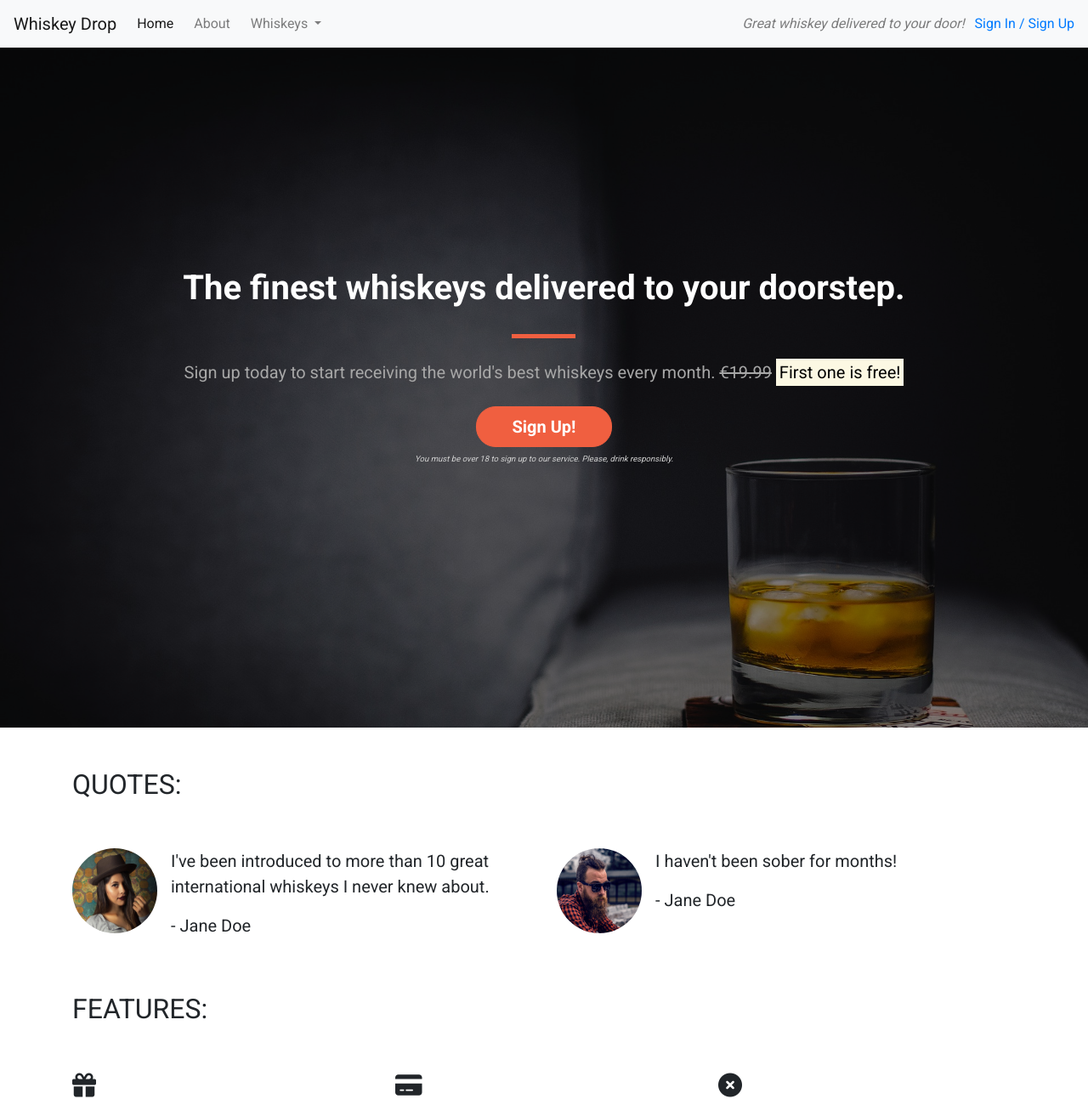
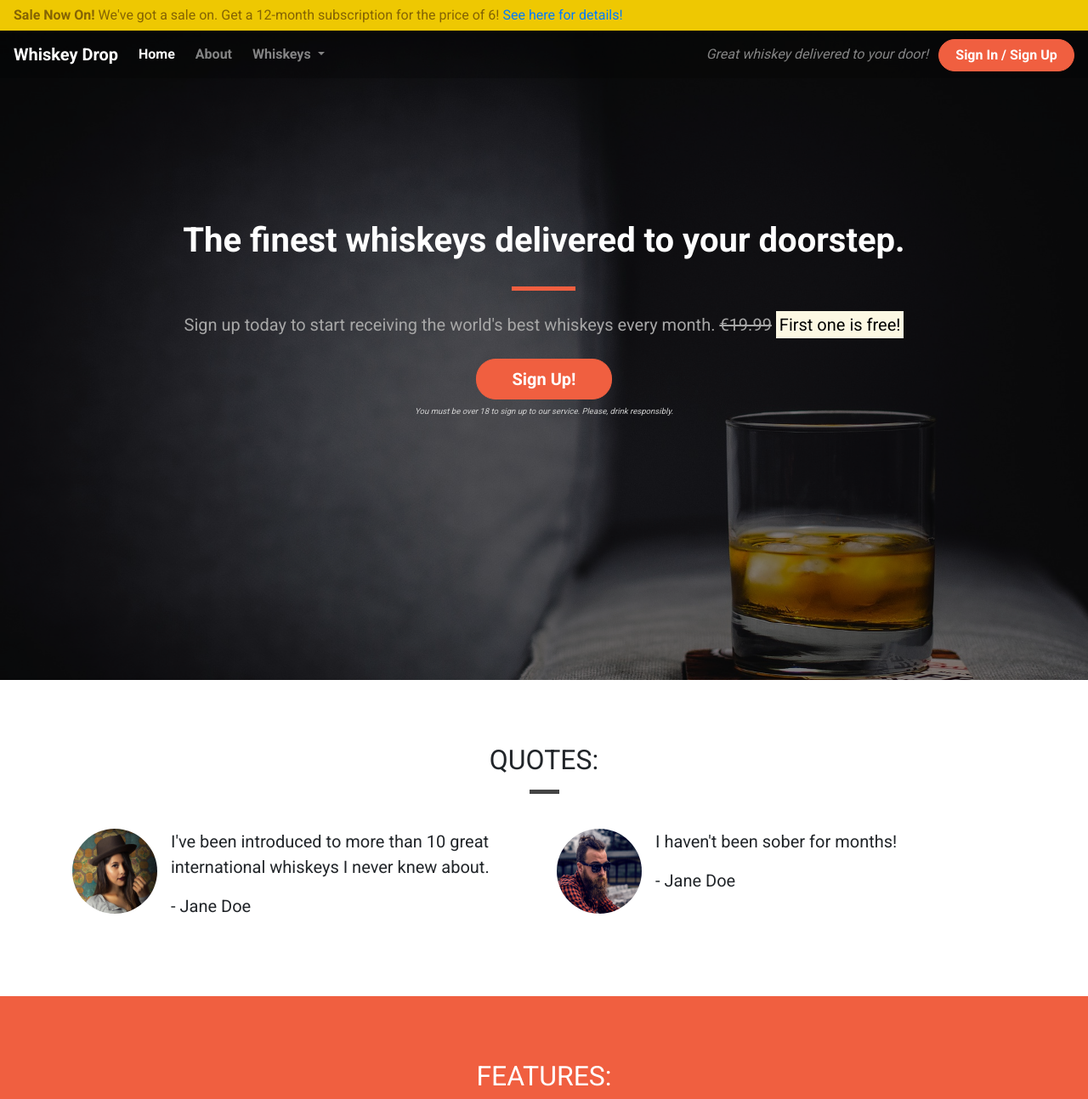
Before and after one commit to HPCarey/Bootstrap, a plain HTML site: page index.html in a window 1280 px wide. Shown: the top 1293 px of the page at 85% size. Drawn offline with nearby package versions, Linux system fonts and the light colour scheme.

Commit message:
add custom styles to features and quotes

```diff
--- a/css/style.css
+++ b/css/style.css
@@ -2,7 +2,25 @@ body {
     font-family: 'Roboto', sans-serif;
 }
 
-.alert-container {}
+.container-wrapper {}
+
+.container-wrapper--red {
+    background-color: #f05f40;
+    color: white;
+}
+
+.alert-container .col-12 {
+    padding-left: 0;
+    padding-right: 0;
+}
+
+.site-wide-alert {
+    border-radius: 0;
+    margin-bottom: 0;
+    padding: 5px 15px;
+    background-color: #eec802;
+    border-color: #eec802;
+}
 
 .callout-container {
     height: 100vh;
@@ -34,13 +52,29 @@ body {
 
 .features_container {}
 
+/* Page Headers*/
+
+.page-header {
+    margin-bottom: 0;
+    border-bottom: 0;
+    text-align: center;
+}
+
+.page-header h2 {
+    margin-top: 0;
+}
+
+.quotes .page-header {
+    margin-bottom: 25px;
+}
+
 /* Block Dividers */
 
 .block-divider {
     width: 75px;
     height: 5px;
     border: 0;
-
+    background-color: #444;
 
 }
 
@@ -48,9 +82,51 @@ body {
     background-color: #f05f40;
 }
 
+.block-divider--white {
+    background-color: white;
+}
+
 .block-divider--short {
     width: 35px;
 
+}
+
+/* Content containers*/
+
+.content-container {
+    padding-top: 75px;
+    padding-bottom: 75px;
+}
+
+/*Navbar*/
+
+.navalert-container {
+    position: absolute;
+    top: 0;
+    left: 0;
+    padding-left: 0;
+    padding-right: 0;
+    z-index: 1;
+}
+
+.navbar {
+    margin-bottom: 0;
+    border: 0;
+    width: 100%;
+    background-color: rgba(0, 0, 0, 0.25);
+}
+
+.navbar .navbar-toggler {
+    border: 0;
+}
+
+.navbar-brand {
+    font-weight: bold;
+
+}
+
+.navbar .navbar-nav a {
+    font-weight: bold;
 }
 
 /*Jumbotron*/
@@ -98,5 +174,25 @@ body {
     background-color: #df4929;
     border-color: #df4929;
     color: white;
+}
 
+.feature {
+    text-align: center;
+    margin-bottom: 40px;
 }
+
+.feature i {
+    margin-bottom: 20px;
+    font-size: 45px;
+    line-height: 45px;
+}
+
+.feature .btn {
+    background-color: white;
+    border-color: white;
+    border-radius: 15px;
+    min-width: 100px;
+    font-weight: bold;
+    margin-top: 10px;
+    color: #f05f40;
+}
--- a/index.html
+++ b/index.html
@@ -14,7 +14,19 @@
 </head>
 
 <body>
-    <nav class="navbar navbar-light bg-light navbar-expand-sm">
+    <div class="container-fluid navalert-container">
+        <div class="container-fluid alert-container">
+            <div class="row d-none d-sm-block">
+                <div class="col-12">
+                    <div class="site-wide-alert alert alert-warning">
+                        <strong>Sale Now On!</strong> We've got a sale on. Get a 12-month subscription for the price of
+                        6!
+                        <a href="">See here for details!</a>
+                    </div>
+                </div>
+            </div>
+        </div>
+        <nav class="navbar navbar-dark navbar-expand-sm">
             <a href="/" class="navbar-brand">Whiskey Drop</a>
 
             <button class="navbar-toggler ml-auto" type="button" data-toggle="collapse" data-target="#navbarNavDropdown"
@@ -33,28 +45,20 @@
                             <a class="dropdown-item" href="#">Irish</a>
                             <a class="dropdown-item" href="#">Scotch</a>
                             <a class="dropdown-item" href="#">Japanese</a>
-                        <a class="dropdown-item" href="#">American</a>
                         </div>
                     </li>
-                <li class="nav-item mr-2 d-block d-sm-none"><a class="nav-link" href="/login">Sign In / Sign Up</a></li>
+                    <li class="nav-item mr-2 d-block d-sm-none"><a class="nav-link" href="/login">Sign In / Sign Up</a>
+                    </li>
                 </ul>
             </div>
             <div class="d-none d-md-block">
                 <p class="navbar-text my-auto mr-2"><i>Great whiskey delivered to your door!</i></p>
-            <a href="/login">Sign In / Sign Up</a>
+                <a href="/login" class="btn btn--cta btn--red">Sign In / Sign Up</a>
             </div>
 
         </nav>
-    <!-- <div class="container alert-container">
-        <div class="row d-none d-sm-block">
-            <div class="col-12">
-                <div class="alert alert-warning">
-                    <strong>Sale Now On!</strong> We've got a sale on. Get a 12-month subscription for the price of 6!
-                    <a href="">See here for details!</a>
     </div>
-            </div>
-        </div>
-    </div> -->
+
     <div class="container-fluid callout-container">
         <!-- Callout -->
         <div class="opaque-overlay">&nbsp;</div>
@@ -78,11 +82,13 @@
     </div>
 
     <!-- Quotes -->
-    <div class="container quotes-container">
+    <div class="container-wrapper">
+        <div class="container quotes-container content-container">
             <section class="quotes">
                 <div class="row">
-                <div class="col-12 my-5">
+                    <div class="col-12 page-header">
                         <h2 class="text-uppercase">Quotes:</h2>
+                        <hr class="block-divider block-divider--short">
                     </div>
                 </div>
                 <div class="row">
@@ -93,7 +99,8 @@
                             </div>
                             <div class="media-body">
                                 <blockquote class="blockquote">
-                                <p>I've been introduced to more than 10 great international whiskeys I never knew about.
+                                    <p>I've been introduced to more than 10 great international whiskeys I never knew
+                                        about.
                                     </p>
                                     <p>- Jane Doe</p>
                                 </blockquote>
@@ -117,13 +124,16 @@
             </section>
             <!-- /.quotes -->
         </div>
+    </div>
 
     <!-- Features -->
-    <div class="container features-container">
+    <div class="container-wrapper container-wrapper--red">
+        <div class="container features-container content-container">
             <section class="features">
                 <div class="row">
-                <div class="col-12 my-5">
+                    <div class="col-12 page-header">
                         <h2 class="text-uppercase">Features:</h2>
+                        <hr class="block-divider block-divider--short block-divider--white">
                     </div>
                 </div>
                 <div class="row">
@@ -131,7 +141,9 @@
                         <div class="feature">
                             <h3><i class="fa-solid fa-gift d-none d-sm-block"></i> Feature 1 <span
                                     class="badge badge-success">NEW!`</span></h3>
-                        <p>Lorem ipsum dolor sit amet, consectetur adipiscing elit, sed do eiusmod tempor incididunt ut
+                            <p>Lorem ipsum dolor sit amet, consectetur adipiscing elit, sed do eiusmod tempor
+                                incididunt
+                                ut
                                 labore
                                 nisi
                                 ut
@@ -142,9 +154,12 @@
                     <div class="col-12 col-md-6 col-lg-4">
                         <div class="feature">
                             <h3><i class="fa-solid fa-credit-card d-none d-sm-block"></i> Feature 2</h3>
-                        <p>Lorem ipsum dolor sit amet, consectetur adipiscing elit, sed do eiusmod tempor incididunt ut
+                            <p>Lorem ipsum dolor sit amet, consectetur adipiscing elit, sed do eiusmod tempor
+                                incididunt
+                                ut
                                 labore
-                            et dolore magna aliqua. Ut enim ad minim veniam, quis nostrud exercitation ullamco laboris
+                                et dolore magna aliqua. Ut enim ad minim veniam, quis nostrud exercitation ullamco
+                                laboris
                                 nisi
                                 ut
                                 aliquip ex ea commodo consequat.</p>
@@ -154,9 +169,12 @@
                     <div class="col-12 d-md-none d-lg-block col-lg-4">
                         <div class="feature">
                             <h3><i class="fa-solid fa-circle-xmark d-none d-sm-block"></i> Feature 3</h3>
-                        <p>Lorem ipsum dolor sit amet, consectetur adipiscing elit, sed do eiusmod tempor incididunt ut
+                            <p>Lorem ipsum dolor sit amet, consectetur adipiscing elit, sed do eiusmod tempor
+                                incididunt
+                                ut
                                 labore
-                            et dolore magna aliqua. Ut enim ad minim veniam, quis nostrud exercitation ullamco laboris
+                                et dolore magna aliqua. Ut enim ad minim veniam, quis nostrud exercitation ullamco
+                                laboris
                                 nisi
                                 ut
                                 aliquip ex ea commodo consequat.</p>
@@ -166,6 +184,7 @@
                 </div>
             </section>
             <!-- /.features -->
+        </div>
     </div>
     <div class="modal" tabindex="-1" role="dialog" id="signUpModal">
         <div class="modal-dialog" role="document">
```
Lines whose indentation alone changed are shown as unchanged.
